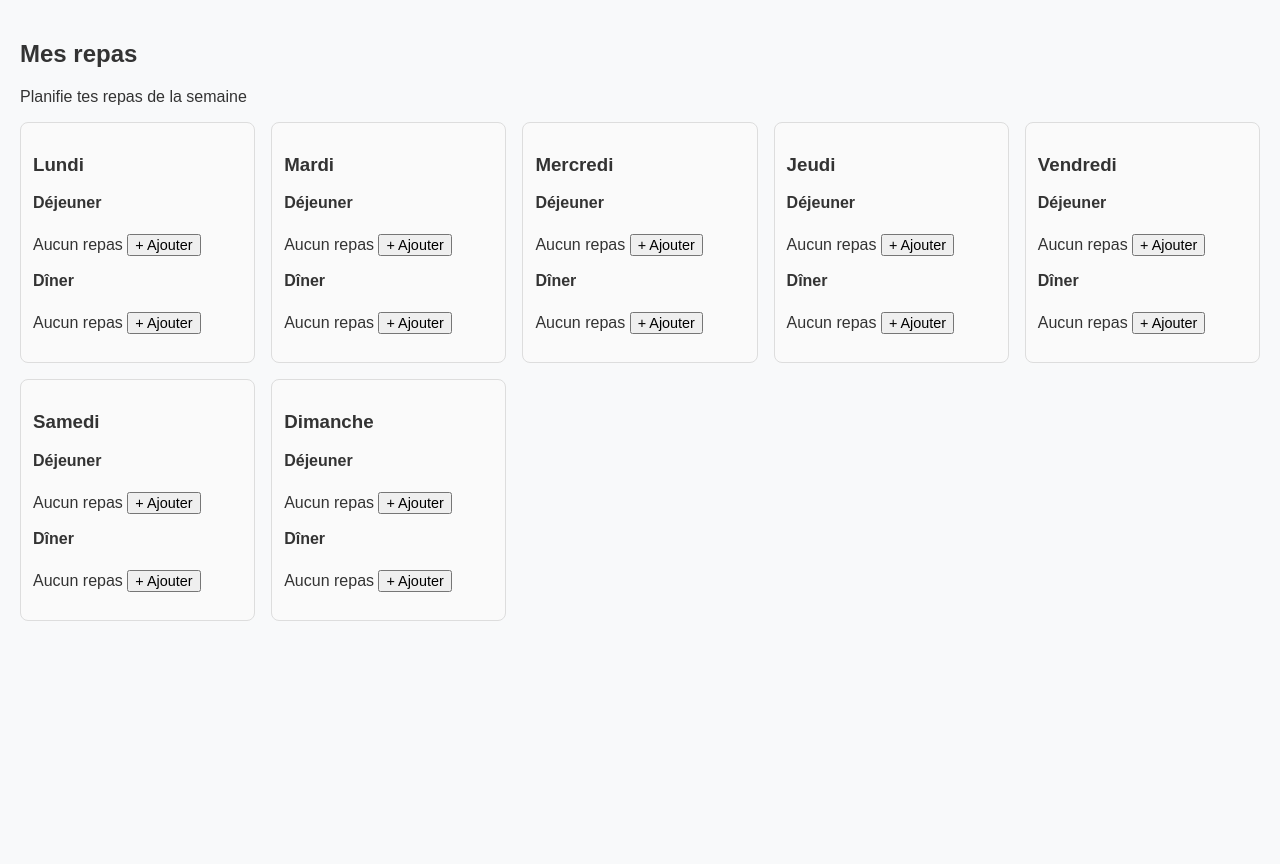
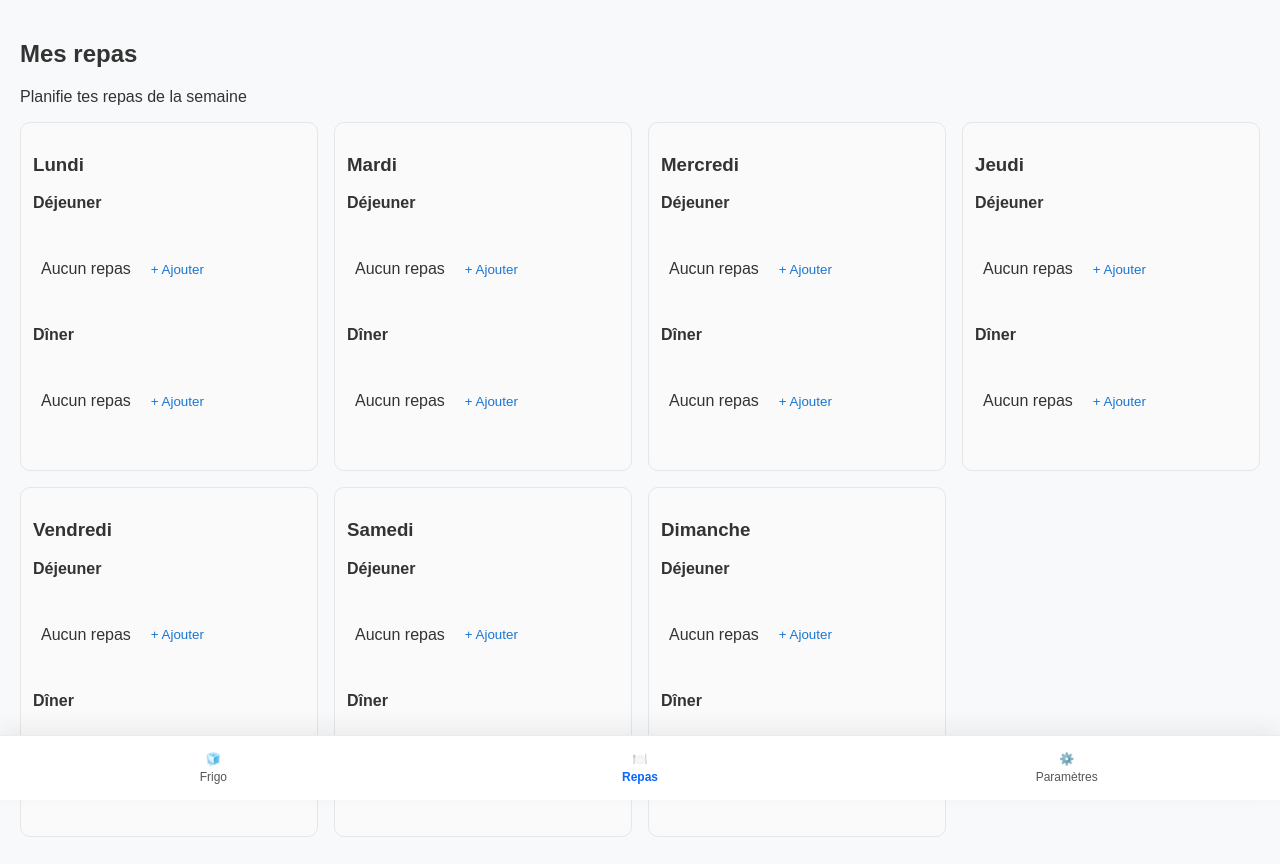
Before and after one commit to greg3337/monfrigo, a Next.js app: page /repas in a window 1280 px wide. Built offline with nearby package versions, Linux system fonts and the light colour scheme.

Commit message:
change repas

```diff
--- a/src/app/repas/CreateMealModal.jsx
+++ b/src/app/repas/CreateMealModal.jsx
@@ -3,14 +3,18 @@
 import React, { useEffect, useRef, useState } from 'react';
 import { getAuth } from 'firebase/auth';
 import {
-collection, query, where, orderBy, getDocs, addDoc, doc, deleteDoc
+addDoc, collection, deleteDoc, doc, getDocs, query, where
 } from 'firebase/firestore';
 import { db } from '../firebase/firebase-config';
+
+const DAYS = ['Lundi','Mardi','Mercredi','Jeudi','Vendredi','Samedi','Dimanche'];
+const SLOTS = ['Déjeuner','Dîner'];
 
 export default function CreateMealModal({ defaultDay, defaultSlot, closeModal }) {
 const [day, setDay] = useState(defaultDay || 'Lundi');
 const [slot, setSlot] = useState(defaultSlot || 'Déjeuner');
 const [name, setName] = useState('');
+
 const [loading, setLoading] = useState(true);
 const [loadError, setLoadError] = useState('');
 const [products, setProducts] = useState([]);
@@ -18,10 +22,9 @@ const [selectedIds, setSelectedIds] = useState([]);
 
 const overlayRef = useRef(null);
 
+// Fermer avec ESC et clic fond
 useEffect(() => {
-function onKey(e) {
-if (e.key === 'Escape') closeModal?.();
-}
+const onKey = (e) => e.key === 'Escape' && closeModal?.();
 document.addEventListener('keydown', onKey);
 return () => document.removeEventListener('keydown', onKey);
 }, [closeModal]);
@@ -30,6 +33,7 @@ const onOverlayClick = (e) => {
 if (e.target === overlayRef.current) closeModal?.();
 };
 
+// Charger frigo (fridge || products)
 useEffect(() => {
 (async () => {
 setLoading(true);
@@ -37,23 +41,23 @@ setLoadError('');
 try {
 const auth = getAuth();
 const user = auth.currentUser;
-if (!user) {
-setProducts([]);
-setLoadError("Vous n'êtes pas connecté.");
-setLoading(false);
-return;
+if (!user) throw new Error('Utilisateur non connecté');
+
+async function loadFrom(colName) {
+const q = query(collection(db, colName), where('userId', '==', user.uid));
+const snap = await getDocs(q);
+return snap.docs.map(d => ({ id: d.id, ...d.data() }));
 }
 
-const q = query(
-collection(db, 'fridge'),
-where('userId', '==', user.uid),
-orderBy('name', 'asc')
-);
-const snap = await getDocs(q);
-const rows = snap.docs.map(d => ({ id: d.id, ...d.data() }));
+let rows = await loadFrom('fridge');
+if (rows.length === 0) {
+// fallback selon certains projets
+rows = await loadFrom('products');
+}
+
 setProducts(rows);
 } catch (err) {
-console.error('Fridge load error:', err);
+console.error('Load fridge error:', err);
 setLoadError("Impossible de charger les produits du frigo.");
 } finally {
 setLoading(false);
@@ -61,12 +65,17 @@ setLoading(false);
 })();
 }, []);
 
-const saveMeal = async () => {
+const toggle = (id) => {
+setSelectedIds(prev => prev.includes(id) ? prev.filter(x => x !== id) : [...prev, id]);
+};
+
+const save = async () => {
 try {
 const auth = getAuth();
 const user = auth.currentUser;
 if (!user) return;
 
+// Créer le repas
 await addDoc(collection(db, 'meals'), {
 userId: user.uid,
 day,
@@ -76,8 +85,13 @@ productIds: selectedIds,
 createdAt: Date.now()
 });
 
+// Supprimer les produits sélectionnés du frigo
 await Promise.all(
-selectedIds.map(id => deleteDoc(doc(db, 'fridge', id)))
+selectedIds.map(id => deleteDoc(doc(db, 'fridge', id)).catch(() => null))
+);
+// (si ta collection est "products" sur ce projet)
+await Promise.all(
+selectedIds.map(id => deleteDoc(doc(db, 'products', id)).catch(() => null))
 );
 
 closeModal?.();
@@ -87,15 +101,9 @@ alert("Une erreur est survenue lors de l'enregistrement.");
 }
 };
 
-const toggleSelect = (id) => {
-setSelectedIds(prev =>
-prev.includes(id) ? prev.filter(x => x !== id) : [...prev, id]
-);
-};
-
 return (
 <div className="modalOverlay" ref={overlayRef} onClick={onOverlayClick}>
-<div className="modalCard" onClick={e => e.stopPropagation()}>
+<div className="modalCard" onClick={(e) => e.stopPropagation()}>
 <div className="modalHeader">
 <h3>Ajouter un repas</h3>
 <button className="modalClose" onClick={() => closeModal?.()}>×</button>
@@ -106,18 +114,13 @@ return (
 <label>
 Jour
 <select value={day} onChange={e => setDay(e.target.value)}>
-{['Lundi','Mardi','Mercredi','Jeudi','Vendredi','Samedi','Dimanche'].map(d =>
-<option key={d} value={d}>{d}</option>
-)}
+{DAYS.map(d => <option key={d} value={d}>{d}</option>)}
 </select>
 </label>
-
 <label>
 Créneau
 <select value={slot} onChange={e => setSlot(e.target.value)}>
-{['Déjeuner','Dîner'].map(s =>
-<option key={s} value={s}>{s}</option>
-)}
+{SLOTS.map(s => <option key={s} value={s}>{s}</option>)}
 </select>
 </label>
 </div>
@@ -146,12 +149,10 @@ onChange={e => setName(e.target.value)}
 <input
 type="checkbox"
 checked={selectedIds.includes(p.id)}
-onChange={() => toggleSelect(p.id)}
+onChange={() => toggle(p.id)}
 />
 <span className="name">{p.name}</span>
-{p.expirationDate && (
-<span className="meta">{p.expirationDate}</span>
-)}
+{p.expirationDate && <span className="meta">{p.expirationDate}</span>}
 </label>
 </li>
 ))}
@@ -162,9 +163,7 @@ onChange={() => toggleSelect(p.id)}
 
 <div className="modalActions">
 <button className="btnGhost" onClick={() => closeModal?.()}>Annuler</button>
-<button className="btnPrimary" onClick={saveMeal} disabled={loading}>
-Sauvegarder
-</button>
+<button className="btnPrimary" onClick={save} disabled={loading}>Sauvegarder</button>
 </div>
 </div>
 </div>
--- a/src/app/repas/page.jsx
+++ b/src/app/repas/page.jsx
@@ -1,67 +1,77 @@
 'use client';
 
-import React, { useState, useEffect } from 'react';
+import React, { useEffect, useState } from 'react';
+import Link from 'next/link';
+import { usePathname } from 'next/navigation';
+
 import { getAuth } from 'firebase/auth';
 import { collection, query, where, onSnapshot } from 'firebase/firestore';
 import { db } from '../firebase/firebase-config';
+
 import CreateMealModal from './CreateMealModal';
 import './repas.css';
 
+const DAYS = ['Lundi','Mardi','Mercredi','Jeudi','Vendredi','Samedi','Dimanche'];
+const SLOTS = ['Déjeuner','Dîner'];
+
 export default function RepasPage() {
+const pathname = usePathname();
+
 const [meals, setMeals] = useState([]);
 const [modalOpen, setModalOpen] = useState(false);
-const [selectedDay, setSelectedDay] = useState(null);
-const [selectedSlot, setSelectedSlot] = useState(null);
+const [pendingDay, setPendingDay] = useState(null);
+const [pendingSlot, setPendingSlot] = useState(null);
 
 useEffect(() => {
 const auth = getAuth();
 const user = auth.currentUser;
 if (!user) return;
 
-const q = query(
-collection(db, 'meals'),
-where('userId', '==', user.uid)
-);
-
-const unsub = onSnapshot(q, snap => {
-const data = snap.docs.map(d => ({ id: d.id, ...d.data() }));
-setMeals(data);
+const q = query(collection(db, 'meals'), where('userId', '==', user.uid));
+const unsub = onSnapshot(q, (snap) => {
+setMeals(snap.docs.map(d => ({ id: d.id, ...d.data() })));
 });
 
 return () => unsub();
 }, []);
 
-const openModal = (day, slot) => {
-setSelectedDay(day);
-setSelectedSlot(slot);
+const openAdd = (day, slot) => {
+setPendingDay(day);
+setPendingSlot(slot);
 setModalOpen(true);
 };
 
-const days = ['Lundi','Mardi','Mercredi','Jeudi','Vendredi','Samedi','Dimanche'];
-const slots = ['Déjeuner','Dîner'];
-
 return (
+<>
 <div className="repasPage">
 <h2>Mes repas</h2>
 <p>Planifie tes repas de la semaine</p>
 
 <div className="repasGrid">
-{days.map(day => (
+{DAYS.map((day) => (
 <div key={day} className="dayColumn">
 <h3>{day}</h3>
-{slots.map(slot => {
-const found = meals.filter(m => m.day === day && m.slot === slot);
+{SLOTS.map((slot) => {
+const list = meals.filter(m => m.day === day && m.slot === slot);
 return (
 <div key={slot} className="mealSlot">
-<strong>{slot}</strong>
-{found.length === 0 ? (
-<p>Aucun repas <button onClick={() => openModal(day, slot)}>+ Ajouter</button></p>
+<div className="slotHeader"><strong>{slot}</strong></div>
+
+{list.length === 0 ? (
+<p className="empty">
+Aucun repas
+<button className="linkBtn" onClick={() => openAdd(day, slot)}>+ Ajouter</button>
+</p>
 ) : (
-<ul>
-{found.map(m => (
-<li key={m.id}>{m.name || '(Sans nom)'}</li>
+<ul className="mealList">
+{list.map(m => (
+<li key={m.id}>
+<span className="mealName">{m.name || '(Sans nom)'}</span>
+</li>
 ))}
-<button onClick={() => openModal(day, slot)}>+ Ajouter</button>
+<li>
+<button className="linkBtn" onClick={() => openAdd(day, slot)}>+ Ajouter</button>
+</li>
 </ul>
 )}
 </div>
@@ -73,11 +83,28 @@ return (
 
 {modalOpen && (
 <CreateMealModal
-defaultDay={selectedDay}
-defaultSlot={selectedSlot}
+defaultDay={pendingDay}
+defaultSlot={pendingSlot}
 closeModal={() => setModalOpen(false)}
 />
 )}
 </div>
+
+{/* ===== Tabbar en bas ===== */}
+<nav className="tabbar" role="navigation" aria-label="Navigation principale">
+<Link href="/fridge" className={`tab ${pathname?.startsWith('/fridge') ? 'is-active' : ''}`}>
+<span className="tab_icon">🧊</span>
+<span className="tab_label">Frigo</span>
+</Link>
+<Link href="/repas" className={`tab ${pathname?.startsWith('/repas') ? 'is-active' : ''}`}>
+<span className="tab_icon">🍽️</span>
+<span className="tab_label">Repas</span>
+</Link>
+<Link href="/settings" className={`tab ${pathname?.startsWith('/settings') ? 'is-active' : ''}`}>
+<span className="tab_icon">⚙️</span>
+<span className="tab_label">Paramètres</span>
+</Link>
+</nav>
+</>
 );
 }
--- a/src/app/repas/repas.css
+++ b/src/app/repas/repas.css
@@ -1,72 +1,41 @@
-.repasPage {
-padding: 20px;
-}
+.repasPage { padding: 20px; }
 
 .repasGrid {
 display: grid;
-grid-template-columns: repeat(auto-fill, minmax(220px,1fr));
+grid-template-columns: repeat(auto-fill, minmax(260px,1fr));
 gap: 16px;
 }
-
 .dayColumn {
-background: #fafafa;
+background: #fafafa; border: 1px solid #e6e6e6; border-radius: 10px;
 padding: 12px;
-border-radius: 8px;
-border: 1px solid #ddd;
 }
 
-.mealSlot {
-margin-bottom: 12px;
-}
-
-.mealSlot button {
-margin-top: 6px;
-font-size: .9rem;
-}
+.mealSlot { margin-top: 10px; }
+.mealList { list-style: none; margin: 6px 0 0; padding: 0; }
+.mealName { font-weight: 600; }
+.linkBtn { margin-left: 8px; background: none; border: 0; color: #1976d2; cursor: pointer; }
+.empty { display: flex; align-items: center; gap: 6px; }
 
 /* === Modal === */
-.modalOverlay {
-position: fixed; inset: 0;
-background: rgba(0,0,0,.35);
-display: flex; align-items: center; justify-content: center;
-z-index: 1000;
-}
-
-.modalCard {
-background: #fff; border-radius: 12px;
-width: min(520px, 92vw);
-box-shadow: 0 12px 40px rgba(0,0,0,.2);
-overflow: hidden;
-}
-
-.modalHeader {
-display: flex; align-items: center; justify-content: space-between;
-padding: 14px 16px; border-bottom: 1px solid #eee;
-}
-.modalClose {
-background: transparent; border: 0; font-size: 22px;
-cursor: pointer; padding: 4px 8px;
-}
-
+.modalOverlay { position: fixed; inset: 0; display: flex; align-items: center; justify-content: center; background: rgba(0,0,0,.35); z-index: 1000; }
+.modalCard { background: #fff; width: min(560px, 92vw); border-radius: 12px; box-shadow: 0 12px 40px rgba(0,0,0,.2); overflow: hidden; }
+.modalHeader { display: flex; justify-content: space-between; align-items: center; padding: 14px 16px; border-bottom: 1px solid #eee; }
+.modalClose { background: transparent; border: 0; font-size: 22px; cursor: pointer; padding: 4px 8px; }
 .modalBody { padding: 16px; }
 .modalBody .row { display: grid; grid-template-columns: 1fr 1fr; gap: 12px; }
 .modalBody label { display: grid; gap: 6px; font-weight: 600; font-size: .95rem; }
-.modalBody input, .modalBody select {
-padding: 10px 12px; border: 1px solid #ddd; border-radius: 8px;
-}
+.modalBody input, .modalBody select { padding: 10px 12px; border: 1px solid #ddd; border-radius: 8px; }
 .modalBody label.full { grid-column: 1 / -1; }
 
 .productList { list-style: none; padding: 0; margin: 8px 0 0; max-height: 220px; overflow: auto; }
 .checkline { display: flex; align-items: center; gap: 10px; padding: 8px 4px; }
 .checkline .name { font-weight: 600; }
 .checkline .meta { margin-left: auto; opacity: .6; font-size: .85rem; }
-
 .error { color: #d33; margin-top: 6px; }
 
-.modalActions {
-display: flex; gap: 8px; justify-content: flex-end;
-padding: 12px 16px; border-top: 1px solid #eee;
-}
+.modalActions { display: flex; gap: 8px; justify-content: flex-end; padding: 12px 16px; border-top: 1px solid #eee; }
 .btnPrimary { background: #1976d2; color: #fff; border: 0; padding: 10px 14px; border-radius: 8px; cursor: pointer; }
 .btnPrimary:disabled { opacity: .6; cursor: not-allowed; }
 .btnGhost { background: #eee; border: 0; padding: 10px 14px; border-radius: 8px; cursor: pointer; }
+
+/* la tabbar utilise déjà styles/tabbar.css */
```
